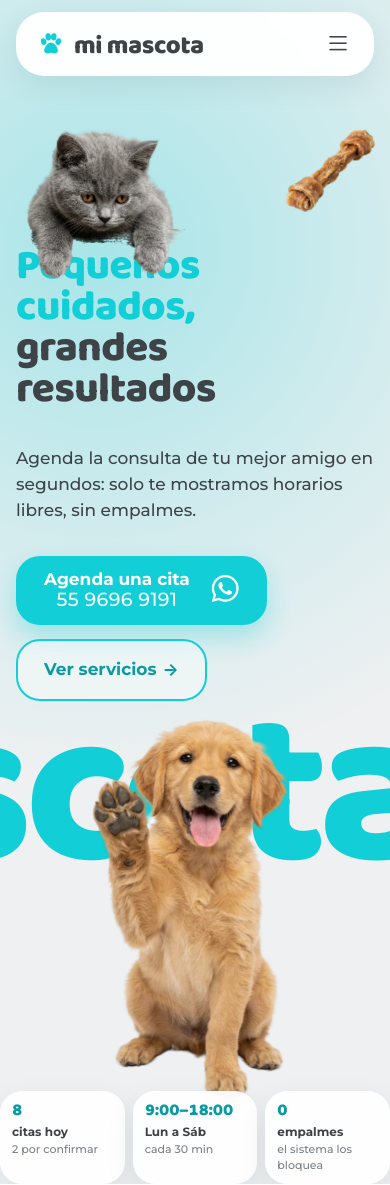
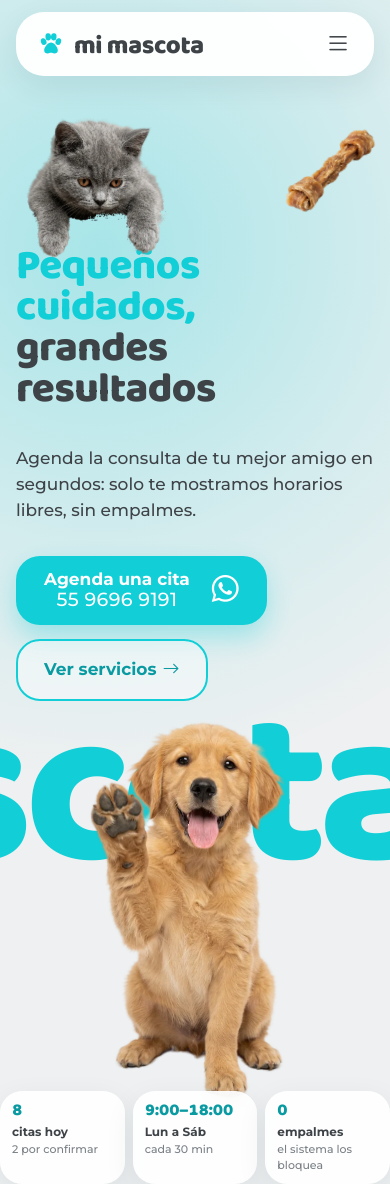
Before and after one commit to JovanySk/mi-mascota-citas, an ASP.NET Core app: page / in a window 390 px wide. Shown: the top 1185 px of the page. Run offline with ASP.NET Core 8, Linux system fonts and the light colour scheme; data comes from the database, SQL or seed files in the repository; some libraries are stand-ins or nearby versions.

Commit message:
Real paw and blink animations, mobile fixes and hero GIF
- Puppy gives its paw with three photo frames (up, half, down) swapped stop-motion style
- Kitten blinks with a closed-eyes frame of the same photo (hero and footer)
- Mobile: kitten no longer covers the headline; bath banner shows a single giant word above the pets
- Arrow glyphs replaced with Bootstrap Icons (the self-hosted font lacked the arrow)
- New screenshots and animated hero GIF in the README

```diff
--- a/src/MiMascota.Web/Views/Appointments/Index.cshtml
+++ b/src/MiMascota.Web/Views/Appointments/Index.cshtml
@@ -56,6 +56,6 @@ else
         }
     </ul>
     <p class="list-foot">
-        @Model.Appointments.Count cita(s). Flujo de estados: Pendiente → Confirmada → Atendida; Pendiente o Confirmada → Cancelada.
+        @Model.Appointments.Count cita(s). Flujo de estados: Pendiente <i class="bi bi-arrow-right" aria-hidden="true"></i> Confirmada <i class="bi bi-arrow-right" aria-hidden="true"></i> Atendida; Pendiente o Confirmada <i class="bi bi-arrow-right" aria-hidden="true"></i> Cancelada.
     </p>
 }
--- a/src/MiMascota.Web/Views/Home/Index.cshtml
+++ b/src/MiMascota.Web/Views/Home/Index.cshtml
@@ -38,14 +38,21 @@
     <img class="bone bone-2" src="~/img/mascotas/hueso.webp" alt="" width="800" height="550" />
 
     <div class="hero-puppy" aria-hidden="true">
-        <img src="~/img/mascotas/perro-pata.webp" alt="" width="468" height="900" fetchpriority="high" />
+        <div class="puppy-frames">
+            <img class="pf pf-up" src="~/img/mascotas/perro-pata.webp" alt="" width="475" height="900" fetchpriority="high" />
+            <img class="pf pf-mid" src="~/img/mascotas/perro-pata-media.webp" alt="" width="475" height="900" />
+            <img class="pf pf-down" src="~/img/mascotas/perro-pata-abajo.webp" alt="" width="475" height="900" />
+        </div>
     </div>
 
     <div class="mm-container hero-inner">
         <div class="hero-copy">
             <div class="hero-title-wrap">
                 <div class="hero-kitten" aria-hidden="true">
-                    <img src="~/img/mascotas/gato-asomado.webp" alt="" width="797" height="759" />
+                    <div class="kitten-frames">
+                        <img src="~/img/mascotas/gato-asomado.webp" alt="" width="794" height="759" />
+                        <img class="kitten-blink" src="~/img/mascotas/gato-parpadeo.webp" alt="" width="794" height="759" />
+                    </div>
                 </div>
                 <h1 id="hero-title" class="hero-title">
                     <span class="text-turquoise">Pequeños cuidados,</span>
@@ -58,7 +65,7 @@
                     <span class="mm-cta-text"><strong>Agenda una cita</strong><span>55 9696 9191</span></span>
                     <i class="bi bi-whatsapp" aria-hidden="true"></i>
                 </a>
-                <a class="mm-cta-outline" asp-controller="Services" asp-action="Index">Ver servicios <span aria-hidden="true">→</span></a>
+                <a class="mm-cta-outline" asp-controller="Services" asp-action="Index">Ver servicios <i class="bi bi-arrow-right" aria-hidden="true"></i></a>
             </div>
         </div>
     </div>
@@ -173,7 +180,7 @@
                     <p class="filter-empty" hidden>No hay citas con ese estado hoy.</p>
                 }
 
-                <a class="link-arrow" asp-controller="Appointments" asp-action="Index" asp-route-date="@Model.Today.ToString("yyyy-MM-dd")">Ver y administrar todas las citas de hoy →</a>
+                <a class="link-arrow" asp-controller="Appointments" asp-action="Index" asp-route-date="@Model.Today.ToString("yyyy-MM-dd")">Ver y administrar todas las citas de hoy <i class="bi bi-arrow-right" aria-hidden="true"></i></a>
             </div>
 
             <aside class="agenda-side" aria-labelledby="quick-title">
@@ -227,12 +234,12 @@
         @if (Model.BathService is { } bath)
         {
             <p class="bath-text">@bath.Name desde @bath.Price.ToString("C0") · @bath.DurationMinutes minutos.</p>
-            <a class="mm-btn mm-btn-primary mm-btn-lg" asp-controller="Appointments" asp-action="Create" asp-route-serviceId="@bath.Id">Reservar baño →</a>
+            <a class="mm-btn mm-btn-primary mm-btn-lg" asp-controller="Appointments" asp-action="Create" asp-route-serviceId="@bath.Id">Reservar baño <i class="bi bi-arrow-right" aria-hidden="true"></i></a>
         }
         else
         {
             <p class="bath-text">Pronto agregaremos baño y estética al catálogo de servicios.</p>
-            <a class="mm-btn mm-btn-primary mm-btn-lg" asp-controller="Services" asp-action="Index">Ver servicios →</a>
+            <a class="mm-btn mm-btn-primary mm-btn-lg" asp-controller="Services" asp-action="Index">Ver servicios <i class="bi bi-arrow-right" aria-hidden="true"></i></a>
         }
     </div>
 </section>
--- a/src/MiMascota.Web/Views/Shared/_Layout.cshtml
+++ b/src/MiMascota.Web/Views/Shared/_Layout.cshtml
@@ -61,7 +61,7 @@
     </main>
 
     <footer class="mm-footer">
-        <img class="footer-cat" src="~/img/mascotas/gato-asomado.webp" alt="" width="797" height="759" loading="lazy" />
+        <span class="footer-cat" aria-hidden="true"><img src="~/img/mascotas/gato-asomado.webp" alt="" width="794" height="759" loading="lazy" /><img class="kitten-blink" src="~/img/mascotas/gato-parpadeo.webp" alt="" width="794" height="759" loading="lazy" /></span>
         <div class="mm-container">
             <div class="footer-grid">
                 <div class="footer-brand">
--- a/src/MiMascota.Web/wwwroot/css/site.css
+++ b/src/MiMascota.Web/wwwroot/css/site.css
@@ -324,10 +324,17 @@ ul.card-grid, ul.row-list, ul.appt-list, ul.family-row, ul.hero-cards, ul.footer
     overflow: hidden;
     pointer-events: none;
 }
-.hero-kitten img {
-    width: 100%; height: auto; display: block;
+.kitten-frames {
+    position: relative;
     animation: kitten-rise .9s cubic-bezier(.2, .9, .25, 1.1) .35s both, kitten-bob 4.5s ease-in-out 1.6s infinite;
     transform-origin: 50% 100%;
+}
+.kitten-frames img, .footer-cat img { width: 100%; height: auto; display: block; }
+/* Same photo with closed eyes laid on top: a real blink */
+.kitten-blink {
+    position: absolute; inset: 0;
+    opacity: 0;
+    animation: kitten-blink 4.8s steps(1, end) 1.8s infinite;
 }
 
 .hero-sub {
@@ -377,12 +384,20 @@ ul.card-grid, ul.row-list, ul.appt-list, ul.family-row, ul.hero-cards, ul.footer
     height: 660px;
     width: 380px;
 }
-.hero-puppy img {
+.puppy-frames {
     position: absolute; bottom: -10px; left: 0;
-    height: 100%; width: auto;
+    height: 100%; aspect-ratio: 475 / 900;
     transform-origin: 50% 100%;
-    animation: puppy-wave 2.4s ease-in-out infinite;
+    animation: puppy-sway 5.6s ease-in-out infinite;
 }
+/* Three real photo frames (paw up / half / down) cross-faded: the puppy gives its paw */
+.puppy-frames .pf {
+    position: absolute; inset: 0;
+    width: 100%; height: 100%;
+}
+.pf-mid  { opacity: 0; animation: paw-mid 5.6s step-end infinite; }
+.pf-down { opacity: 0; animation: paw-down 5.6s step-end infinite; }
+.pf-up   { animation: paw-up 5.6s step-end infinite; }
 
 /* Floating bones */
 .bone { position: absolute; z-index: 0; height: auto; pointer-events: none; }
@@ -662,6 +677,7 @@ ul.family-row {
     width: 172px; height: auto;
     pointer-events: none;
 }
+.footer-cat .kitten-blink { animation-delay: 3.1s; }
 
 .footer-grid {
     display: grid;
@@ -851,9 +867,18 @@ ul.family-row {
    Animations
    ========================================================================== */
 
-@keyframes puppy-wave {
-    0%, 100% { transform: rotate(-3deg); }
-    50% { transform: rotate(3deg) translateY(-4px); }
+@keyframes puppy-sway {
+    0%, 100% { transform: rotate(-1.2deg); }
+    50% { transform: rotate(1.2deg) translateY(-3px); }
+}
+/* up (hold) -> half -> down (hold) -> half -> up; hard cuts (stop-motion), no see-through crossfade */
+@keyframes paw-up   { 0% { opacity: 1; } 38% { opacity: 0; } 72% { opacity: 1; } }
+@keyframes paw-mid  { 0% { opacity: 0; } 38% { opacity: 1; } 41% { opacity: 0; } 69% { opacity: 1; } 72% { opacity: 0; } }
+@keyframes paw-down { 0% { opacity: 0; } 41% { opacity: 1; } 69% { opacity: 0; } }
+@keyframes kitten-blink {
+    0% { opacity: 0; }
+    62% { opacity: 1; } 65% { opacity: 0; }
+    72% { opacity: 1; } 75% { opacity: 0; }
 }
 @keyframes kitten-rise {
     from { transform: translateY(105%); }
@@ -934,7 +959,7 @@ ul.family-row {
     .hero { height: auto; margin-top: -76px; padding-top: 76px; padding-bottom: 0; }
     .hero-copy { padding-top: 210px; max-width: none; }
     .hero-title { font-size: 52px; }
-    .hero-kitten { width: 190px; height: 186px; margin-bottom: -46px; left: 10px; }
+    .hero-kitten { width: 190px; height: 186px; margin-bottom: -22px; left: 10px; }
     .hero-sub { font-size: 17px; }
     .hero-ctas { gap: 14px; margin-top: 32px; }
     .hero-giant { position: absolute; left: auto; right: -40px; bottom: 300px; font-size: 220px; }
@@ -964,9 +989,11 @@ ul.family-row {
     .bath { height: auto; padding-bottom: 300px; }
     .bath-inner { padding-top: 56px; }
     .bath-title { font-size: 48px; }
-    .bath-giant { left: 30%; top: auto; bottom: -40px; }
+    .bath { padding-bottom: 380px; }
+    .bath-giant { left: auto; right: -12px; top: auto; bottom: 236px; align-items: flex-end; }
     .bath-giant .giant { font-size: 150px; }
-    .bath-pets { width: 380px; left: auto; right: -20px; }
+    .bath-giant .giant:nth-child(n+2) { display: none; }
+    .bath-pets { width: 360px; left: auto; right: -20px; }
     .bone-3 { display: none; }
 
     .footer-grid { grid-template-columns: 1fr 1fr; }
@@ -987,7 +1014,7 @@ ul.family-row {
     .mm-container { padding-inline: 16px; }
     .hero-title { font-size: 42px; }
     .hero-copy { padding-top: 170px; }
-    .hero-kitten { width: 160px; height: 156px; margin-bottom: -38px; }
+    .hero-kitten { width: 150px; height: 146px; margin-bottom: -16px; }
     .mm-cta, .mm-cta-outline { min-height: 62px; }
     .hero-puppy { height: 380px; width: 206px; }
     .hero-cards { gap: 8px; padding: 0 12px; }
```
Also changed, not shown: docs/CREDITS.md (+5 -0 lines), README.md, assets/cutouts/gato-asomado.png, assets/cutouts/gato-parpadeo.png (added), assets/cutouts/perro-pata-abajo.png (added), assets/cutouts/perro-pata-media.png (added), src/MiMascota.Web/wwwroot/img/mascotas/gato-asomado.webp, src/MiMascota.Web/wwwroot/img/mascotas/gato-parpadeo.webp (added), src/MiMascota.Web/wwwroot/img/mascotas/perro-pata-abajo.webp (added), src/MiMascota.Web/wwwroot/img/mascotas/perro-pata-media.webp (added), src/MiMascota.Web/wwwroot/img/mascotas/perro-pata.webp, 5 other files.
